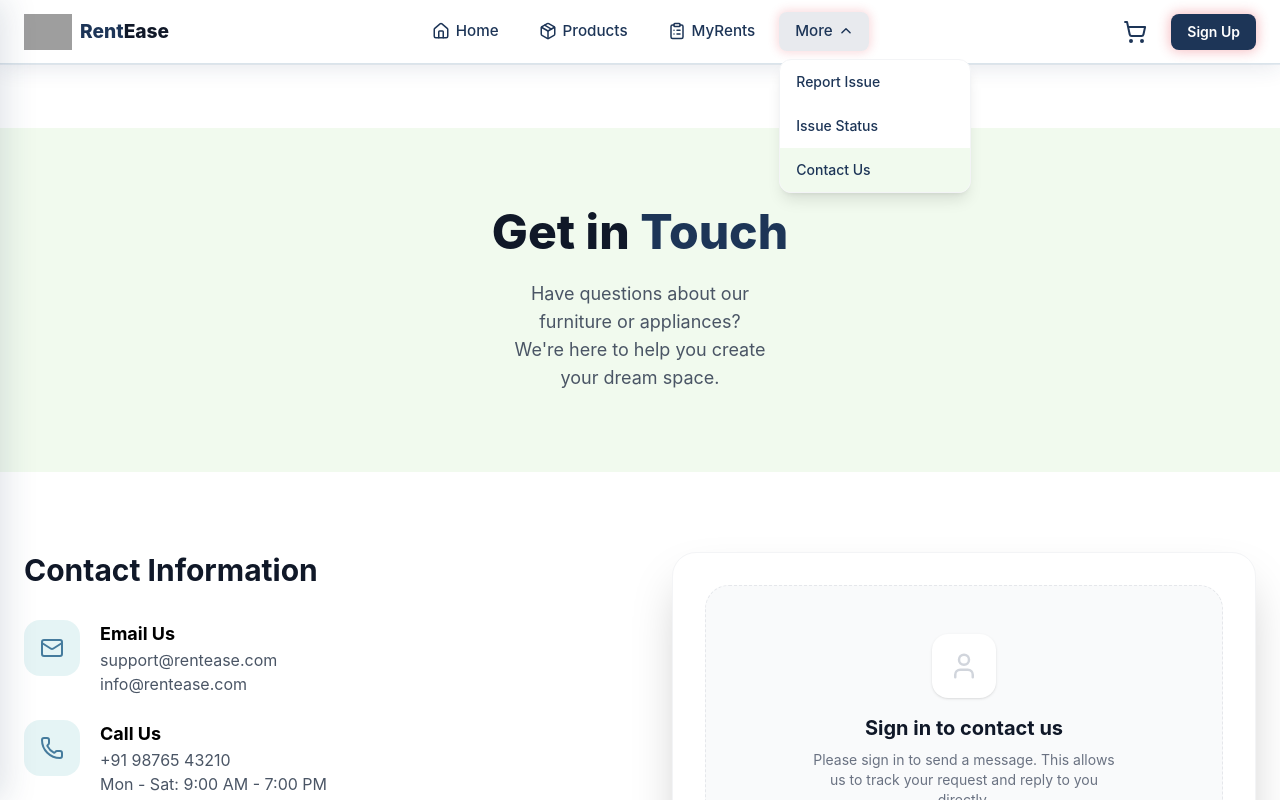
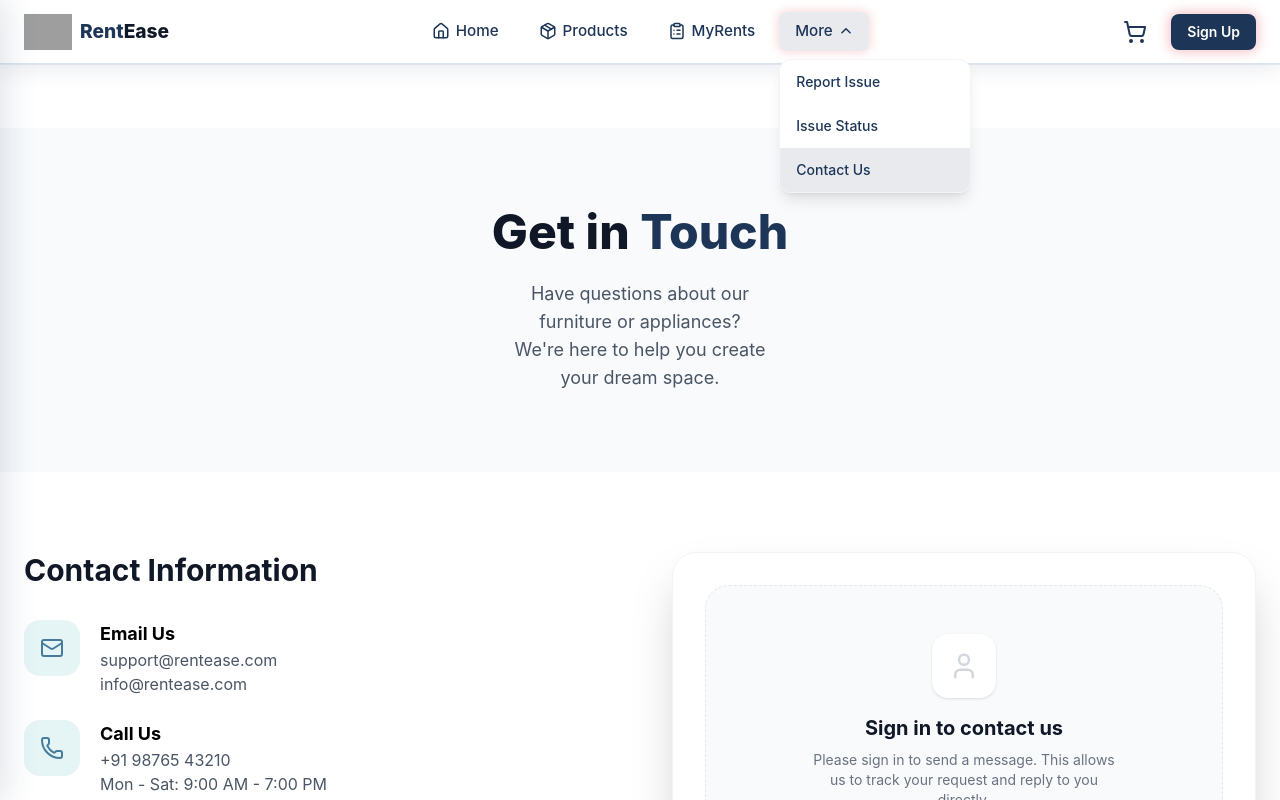
Before and after one commit to Adrich-Fernandes/RENT_EASY, a React (Vite) app in the folder rent-easy/frontend/: page /contact in a window 1280 px wide. Both pictures are taken after a click on the button "More". Shown: the top 800 px of the page. Built offline with nearby package versions, Linux system fonts and the light colour scheme; no server answers; grey boxes are pictures that could not be loaded.

Commit message:
hover color changed

```diff
--- a/rent-easy/frontend/src/components/userNavBar.jsx
+++ b/rent-easy/frontend/src/components/userNavBar.jsx
@@ -116,8 +116,8 @@ const UserNavBar = () => {
                       className={({ isActive }) =>
                         `block px-4 py-3 text-sm font-medium transition-colors duration-150 ${
                           isActive
-                            ? "text-[#1D3557] bg-[#F1FAEE]"
-                            : "text-[#1D3557] hover:text-[#1D3557] hover:bg-[#F1FAEE]"
+                            ? "text-[#1D3557] bg-[#1D3557]/10"
+                            : "text-[#1D3557] hover:text-[#1D3557] hover:bg-[#1D3557]/10"
                         }`
                       }
                     >
--- a/rent-easy/frontend/src/home/contact.jsx
+++ b/rent-easy/frontend/src/home/contact.jsx
@@ -88,7 +88,7 @@ export default function Contact() {
     <>
       <UserNavBar />
       <div className="min-h-screen bg-white pt-16">
-        <section className="bg-[#F1FAEE] py-20 px-6">
+        <section className="bg-[#F8FAFC] py-20 px-6">
           <div className="max-w-7xl mx-auto text-center">
             <motion.h1
               initial={{ opacity: 0, y: -20 }}
@@ -180,7 +180,7 @@ export default function Contact() {
                 viewport={{ once: true }}
                 className="bg-white border border-gray-100 rounded-3xl p-8 md:p-10 shadow-2xl relative overflow-hidden"
               >
-                <div className="absolute top-0 right-0 w-32 h-32 bg-[#F1FAEE] rounded-bl-full -z-10"></div>
+                <div className="absolute top-0 right-0 w-32 h-32 bg-[#1D3557]/5 rounded-bl-full -z-10"></div>
 
                 {status === "success" ? (
                   <div className="text-center py-10">
```
